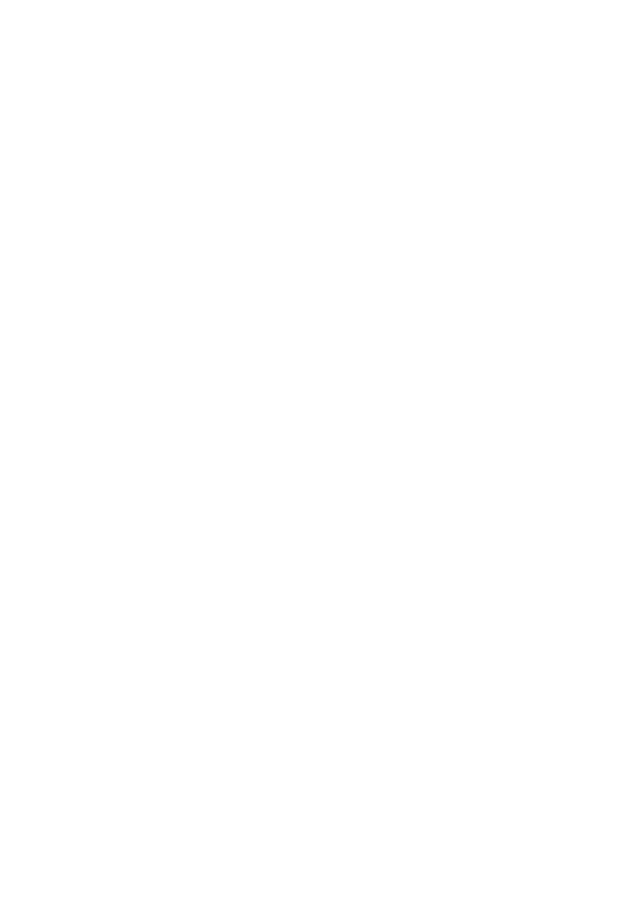
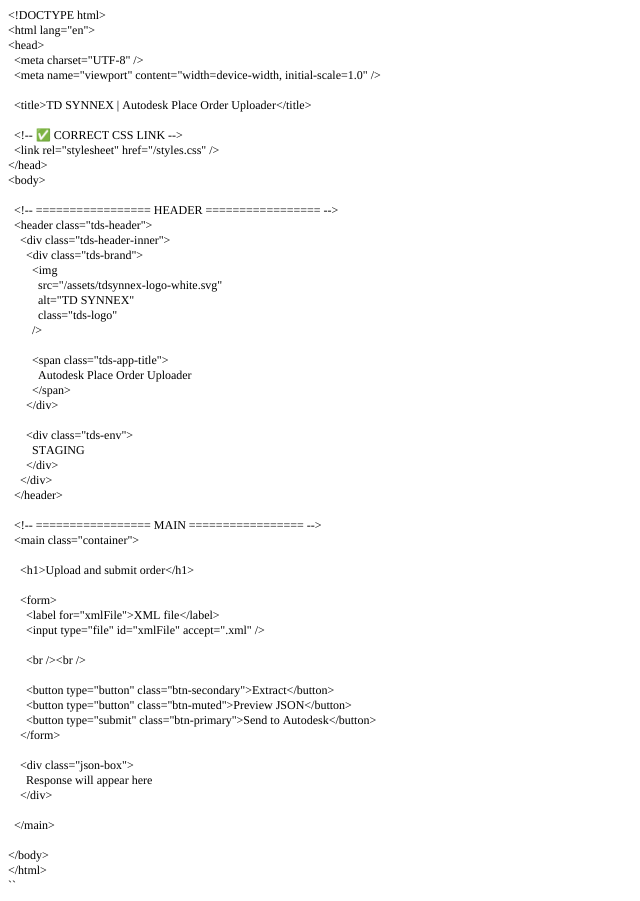
Before and after one commit to SebasTDSynnexLAC/AutodeskWeb, a website: page public/index.html in a window 1280 px wide. Shown: the whole page, without its empty margins (0-640 px from the left). Before the commit the page ends 800 px from the top, so only its background shows below. Drawn offline with Linux system fonts and the light colour scheme.

Commit message:
index change

```diff
--- a/public/index.html
+++ b/public/index.html
@@ -7,8 +7,70 @@
   <meta name="Generator" content="Cocoa HTML Writer">
   <meta name="CocoaVersion" content="2685.4">
   <style type="text/css">
+    p.p1 {margin: 0.0px 0.0px 0.0px 0.0px; font: 12.0px Times; -webkit-text-stroke: #000000}
+    p.p2 {margin: 0.0px 0.0px 0.0px 0.0px; font: 12.0px Times; -webkit-text-stroke: #000000; min-height: 14.0px}
+    span.s1 {font-kerning: none}
   </style>
 </head>
 <body>
+<p class="p1"><span class="s1">&lt;!DOCTYPE html&gt;</span></p>
+<p class="p1"><span class="s1">&lt;html lang="en"&gt;</span></p>
+<p class="p1"><span class="s1">&lt;head&gt;</span></p>
+<p class="p1"><span class="s1">  &lt;meta charset="UTF-8" /&gt;</span></p>
+<p class="p1"><span class="s1">  &lt;meta name="viewport" content="width=device-width, initial-scale=1.0" /&gt;</span></p>
+<p class="p2"><span class="s1"></span><br></p>
+<p class="p1"><span class="s1">  &lt;title&gt;TD SYNNEX | Autodesk Place Order Uploader&lt;/title&gt;</span></p>
+<p class="p2"><span class="s1"></span><br></p>
+<p class="p1"><span class="s1">  &lt;!-- ✅ CORRECT CSS LINK --&gt;</span></p>
+<p class="p1"><span class="s1">  &lt;link rel="stylesheet" href="/styles.css" /&gt;</span></p>
+<p class="p1"><span class="s1">&lt;/head&gt;</span></p>
+<p class="p1"><span class="s1">&lt;body&gt;</span></p>
+<p class="p2"><span class="s1"></span><br></p>
+<p class="p1"><span class="s1">  &lt;!-- ================= HEADER ================= --&gt;</span></p>
+<p class="p1"><span class="s1">  &lt;header class="tds-header"&gt;</span></p>
+<p class="p1"><span class="s1">    &lt;div class="tds-header-inner"&gt;</span></p>
+<p class="p1"><span class="s1">      &lt;div class="tds-brand"&gt;</span></p>
+<p class="p1"><span class="s1">        &lt;img</span></p>
+<p class="p1"><span class="s1">          src="/assets/tdsynnex-logo-white.svg"</span></p>
+<p class="p1"><span class="s1">          alt="TD SYNNEX"</span></p>
+<p class="p1"><span class="s1">          class="tds-logo"</span></p>
+<p class="p1"><span class="s1">        /&gt;</span></p>
+<p class="p2"><span class="s1"></span><br></p>
+<p class="p1"><span class="s1">        &lt;span class="tds-app-title"&gt;</span></p>
+<p class="p1"><span class="s1">          Autodesk Place Order Uploader</span></p>
+<p class="p1"><span class="s1">        &lt;/span&gt;</span></p>
+<p class="p1"><span class="s1">      &lt;/div&gt;</span></p>
+<p class="p2"><span class="s1"></span><br></p>
+<p class="p1"><span class="s1">      &lt;div class="tds-env"&gt;</span></p>
+<p class="p1"><span class="s1">        STAGING</span></p>
+<p class="p1"><span class="s1">      &lt;/div&gt;</span></p>
+<p class="p1"><span class="s1">    &lt;/div&gt;</span></p>
+<p class="p1"><span class="s1">  &lt;/header&gt;</span></p>
+<p class="p2"><span class="s1"></span><br></p>
+<p class="p1"><span class="s1">  &lt;!-- ================= MAIN ================= --&gt;</span></p>
+<p class="p1"><span class="s1">  &lt;main class="container"&gt;</span></p>
+<p class="p2"><span class="s1"></span><br></p>
+<p class="p1"><span class="s1">    &lt;h1&gt;Upload and submit order&lt;/h1&gt;</span></p>
+<p class="p2"><span class="s1"></span><br></p>
+<p class="p1"><span class="s1">    &lt;form&gt;</span></p>
+<p class="p1"><span class="s1">      &lt;label for="xmlFile"&gt;XML file&lt;/label&gt;</span></p>
+<p class="p1"><span class="s1">      &lt;input type="file" id="xmlFile" accept=".xml" /&gt;</span></p>
+<p class="p2"><span class="s1"></span><br></p>
+<p class="p1"><span class="s1">      &lt;br /&gt;&lt;br /&gt;</span></p>
+<p class="p2"><span class="s1"></span><br></p>
+<p class="p1"><span class="s1">      &lt;button type="button" class="btn-secondary"&gt;Extract&lt;/button&gt;</span></p>
+<p class="p1"><span class="s1">      &lt;button type="button" class="btn-muted"&gt;Preview JSON&lt;/button&gt;</span></p>
+<p class="p1"><span class="s1">      &lt;button type="submit" class="btn-primary"&gt;Send to Autodesk&lt;/button&gt;</span></p>
+<p class="p1"><span class="s1">    &lt;/form&gt;</span></p>
+<p class="p2"><span class="s1"></span><br></p>
+<p class="p1"><span class="s1">    &lt;div class="json-box"&gt;</span></p>
+<p class="p1"><span class="s1">      Response will appear here</span></p>
+<p class="p1"><span class="s1">    &lt;/div&gt;</span></p>
+<p class="p2"><span class="s1"></span><br></p>
+<p class="p1"><span class="s1">  &lt;/main&gt;</span></p>
+<p class="p2"><span class="s1"></span><br></p>
+<p class="p1"><span class="s1">&lt;/body&gt;</span></p>
+<p class="p1"><span class="s1">&lt;/html&gt;</span></p>
+<p class="p1"><span class="s1">``</span></p>
 </body>
 </html>
```
